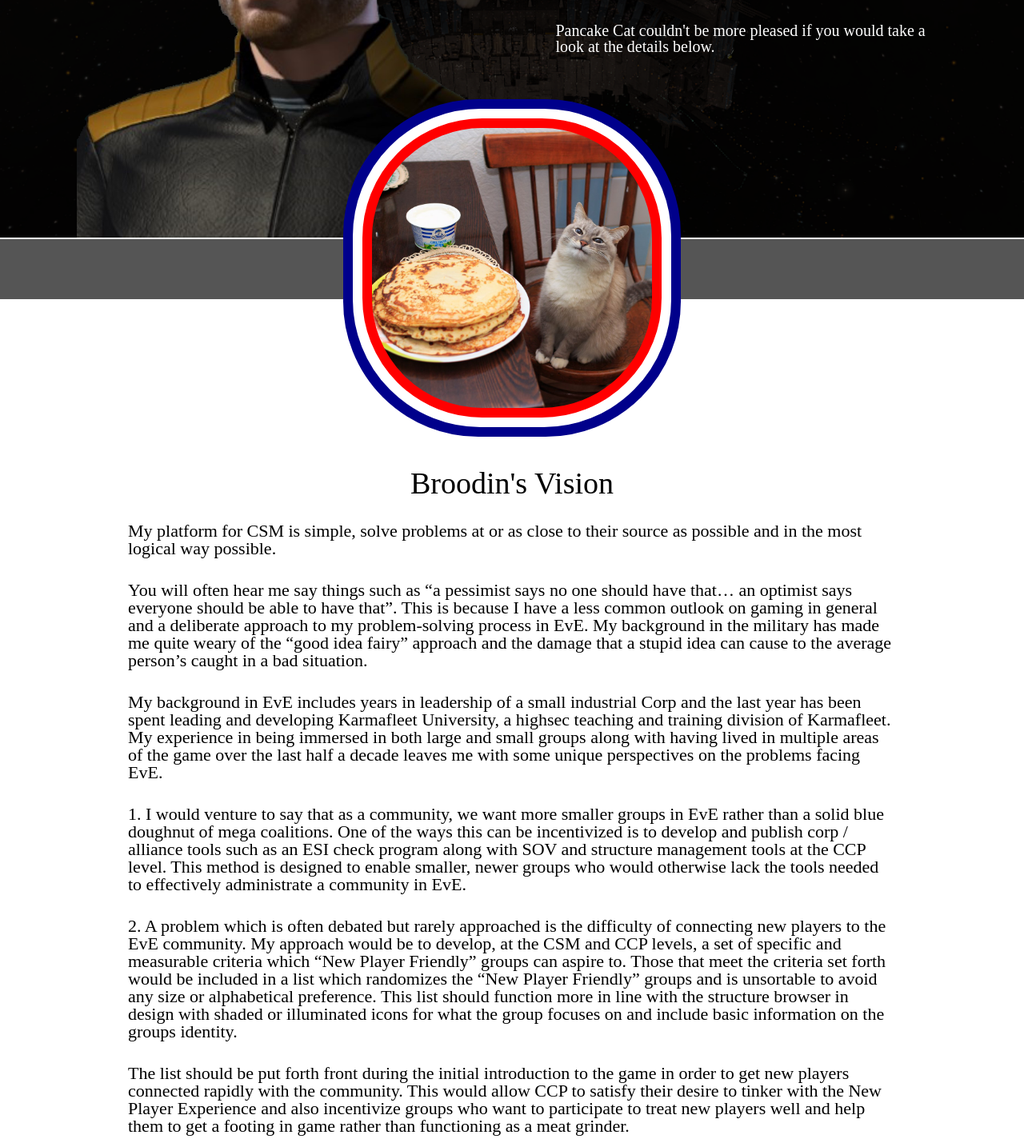
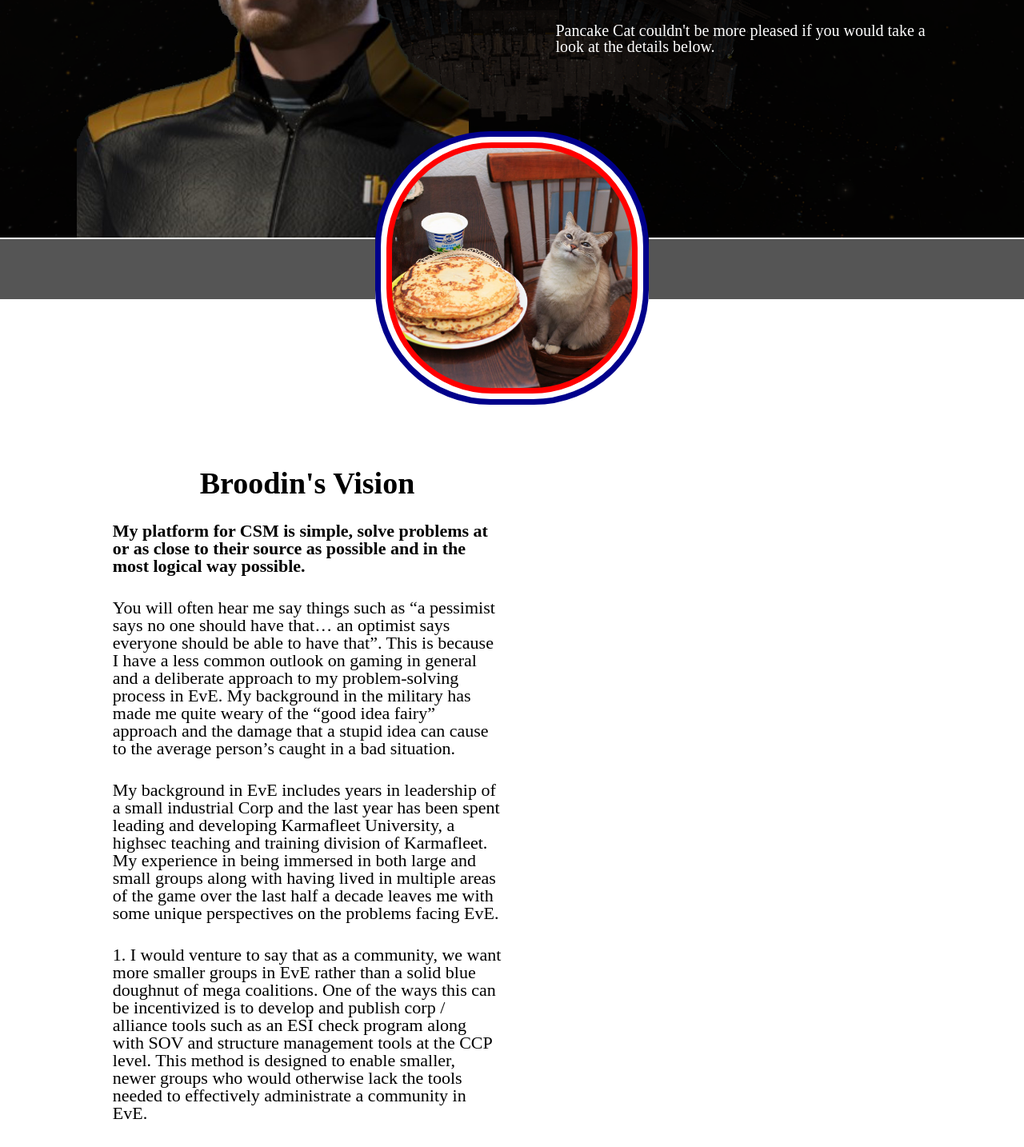
Before and after one commit to kenneth-brook/pancake-cat, a React (Create React App) app: page / in a window 1280 px wide. Shown: the part 440-1874 px from the top of the page at 80% size. Built offline with nearby package versions, Linux system fonts and the light colour scheme.

Commit message:
broke home page into 2 cols

```diff
--- /dev/null
+++ b/src/csm/Csm.js
@@ -0,0 +1,103 @@
+import React from "react";
+
+function Csm() {
+	return (
+		<div className='homeWrap'>
+			<div className='titleWrap'>
+				<h1>Broodin's Vision</h1>
+			</div>
+
+			<p className='first'>
+				My platform for CSM is simple, solve problems at or as close to their
+				source as possible and in the most logical way possible.
+			</p>
+			<p>
+				You will often hear me say things such as “a pessimist says no one
+				should have that… an optimist says everyone should be able to have
+				that”. This is because I have a less common outlook on gaming in general
+				and a deliberate approach to my problem-solving process in EvE. My
+				background in the military has made me quite weary of the “good idea
+				fairy” approach and the damage that a stupid idea can cause to the
+				average person’s caught in a bad situation.
+			</p>
+			<p>
+				My background in EvE includes years in leadership of a small industrial
+				Corp and the last year has been spent leading and developing Karmafleet
+				University, a highsec teaching and training division of Karmafleet. My
+				experience in being immersed in both large and small groups along with
+				having lived in multiple areas of the game over the last half a decade
+				leaves me with some unique perspectives on the problems facing EvE.
+			</p>
+			<ol>
+				<li>
+					<p>
+						1. I would venture to say that as a community, we want more smaller
+						groups in EvE rather than a solid blue doughnut of mega coalitions.
+						One of the ways this can be incentivized is to develop and publish
+						corp / alliance tools such as an ESI check program along with SOV
+						and structure management tools at the CCP level. This method is
+						designed to enable smaller, newer groups who would otherwise lack
+						the tools needed to effectively administrate a community in EvE.
+					</p>
+				</li>
+				<li>
+					<p>
+						2. A problem which is often debated but rarely approached is the
+						difficulty of connecting new players to the EvE community. My
+						approach would be to develop, at the CSM and CCP levels, a set of
+						specific and measurable criteria which “New Player Friendly” groups
+						can aspire to. Those that meet the criteria set forth would be
+						included in a list which randomizes the “New Player Friendly” groups
+						and is unsortable to avoid any size or alphabetical preference. This
+						list should function more in line with the structure browser in
+						design with shaded or illuminated icons for what the group focuses
+						on and include basic information on the groups identity.
+					</p>
+					<p>
+						The list should be put forth front during the initial introduction
+						to the game in order to get new players connected rapidly with the
+						community. This would allow CCP to satisfy their desire to tinker
+						with the New Player Experience and also incentivize groups who want
+						to participate to treat new players well and help them to get a
+						footing in game rather than functioning as a meat grinder.
+					</p>
+				</li>
+				<li>
+					<p>
+						3. There are always questions and concerns on the EvE economy and
+						general gameplay experience. My viewpoint on this is simple… Quit
+						throwing crap ideas at the wall and hoping that something sticks.
+						Scarcity and the industry changes are a sham. A completely knee jerk
+						reaction to a problem that was created by the introduction of
+						Excavator Drones into the game. Belts, anomalies, moons, mineral
+						distribution, blueprint and reaction changes and the overall drought
+						of materials in the game have all been forcefully tinkered with when
+						NONE were the initiator of the market upheaval to begin with.
+					</p>
+					<p>
+						Remove excavators from the game, refund their value by converting
+						the existing drones into an appropriate number of augmented or
+						harvester mining drones and then roll back every unnecessary and
+						harmful change made during the scarcity era.
+					</p>
+				</li>
+			</ol>
+			<p>
+				This game exists today as the greatest sandbox MMO in existence, holding
+				several Guinness Records and bringing thousands together in both common
+				interest and in conflict. Work with that fact, administrate and play the
+				game as it is today, not what you wish it was or your desires from a
+				decade past. EvE is not great because of game designers sitting in a
+				backroom writing lore; it is great because players make the stories that
+				fill volumes of text and several books
+			</p>
+			<p>
+				The best days of New Eden are not behind us if we are diligent as a
+				community to ensure its future is bright and productive, with many wars
+				and many more stories to be made along the path.
+			</p>
+		</div>
+	);
+}
+
+export default Csm;
--- /dev/null
+++ b/src/csm/csm.scss
@@ -0,0 +1,23 @@
+.homeWrap {
+	margin: 0 auto;
+	width: 95%;
+	margin-bottom: 50px;
+
+	.titleWrap {
+		text-align: center;
+
+		h1 {
+			font-size: 3.8rem;
+			font-weight: bold;
+		}
+	}
+
+	p {
+		font-size: 2.2rem;
+		margin-top: 30px;
+	}
+
+	.first {
+		font-weight: bold;
+	}
+}
--- a/src/global-sass/index.scss
+++ b/src/global-sass/index.scss
@@ -3,4 +3,5 @@
 @import "../header/header.scss";
 @import "../nav/nav.scss";
 @import "../home/home.scss";
+@import "../csm/csm.scss";
 @import "../footer/footer.scss";
--- a/src/home/Home.js
+++ b/src/home/Home.js
@@ -1,101 +1,13 @@
 import React from "react";
+import Csm from "../csm/Csm";
 
 function Home() {
 	return (
-		<div className='homeWrap'>
-			<div className='titleWrap'>
-				<h1>Broodin's Vision</h1>
+		<div className='twoColWrap'>
+			<div className='colLeft'>
+				<Csm />
 			</div>
-
-			<p>
-				My platform for CSM is simple, solve problems at or as close to their
-				source as possible and in the most logical way possible.
-			</p>
-			<p>
-				You will often hear me say things such as “a pessimist says no one
-				should have that… an optimist says everyone should be able to have
-				that”. This is because I have a less common outlook on gaming in general
-				and a deliberate approach to my problem-solving process in EvE. My
-				background in the military has made me quite weary of the “good idea
-				fairy” approach and the damage that a stupid idea can cause to the
-				average person’s caught in a bad situation.
-			</p>
-			<p>
-				My background in EvE includes years in leadership of a small industrial
-				Corp and the last year has been spent leading and developing Karmafleet
-				University, a highsec teaching and training division of Karmafleet. My
-				experience in being immersed in both large and small groups along with
-				having lived in multiple areas of the game over the last half a decade
-				leaves me with some unique perspectives on the problems facing EvE.
-			</p>
-			<ol>
-				<li>
-					<p>
-						1. I would venture to say that as a community, we want more smaller
-						groups in EvE rather than a solid blue doughnut of mega coalitions.
-						One of the ways this can be incentivized is to develop and publish
-						corp / alliance tools such as an ESI check program along with SOV
-						and structure management tools at the CCP level. This method is
-						designed to enable smaller, newer groups who would otherwise lack
-						the tools needed to effectively administrate a community in EvE.
-					</p>
-				</li>
-				<li>
-					<p>
-						2. A problem which is often debated but rarely approached is the
-						difficulty of connecting new players to the EvE community. My
-						approach would be to develop, at the CSM and CCP levels, a set of
-						specific and measurable criteria which “New Player Friendly” groups
-						can aspire to. Those that meet the criteria set forth would be
-						included in a list which randomizes the “New Player Friendly” groups
-						and is unsortable to avoid any size or alphabetical preference. This
-						list should function more in line with the structure browser in
-						design with shaded or illuminated icons for what the group focuses
-						on and include basic information on the groups identity.
-					</p>
-					<p>
-						The list should be put forth front during the initial introduction
-						to the game in order to get new players connected rapidly with the
-						community. This would allow CCP to satisfy their desire to tinker
-						with the New Player Experience and also incentivize groups who want
-						to participate to treat new players well and help them to get a
-						footing in game rather than functioning as a meat grinder.
-					</p>
-				</li>
-				<li>
-					<p>
-						3. There are always questions and concerns on the EvE economy and
-						general gameplay experience. My viewpoint on this is simple… Quit
-						throwing crap ideas at the wall and hoping that something sticks.
-						Scarcity and the industry changes are a sham. A completely knee jerk
-						reaction to a problem that was created by the introduction of
-						Excavator Drones into the game. Belts, anomalies, moons, mineral
-						distribution, blueprint and reaction changes and the overall drought
-						of materials in the game have all been forcefully tinkered with when
-						NONE were the initiator of the market upheaval to begin with.
-					</p>
-					<p>
-						Remove excavators from the game, refund their value by converting
-						the existing drones into an appropriate number of augmented or
-						harvester mining drones and then roll back every unnecessary and
-						harmful change made during the scarcity era.
-					</p>
-				</li>
-			</ol>
-			<p>
-				This game exists today as the greatest sandbox MMO in existence, holding
-				several Guinness Records and bringing thousands together in both common
-				interest and in conflict. Work with that fact, administrate and play the
-				game as it is today, not what you wish it was or your desires from a
-				decade past. EvE is not great because of game designers sitting in a
-				backroom writing lore; it is great because players make the stories that
-				fill volumes of text and several books
-			</p>
-			<p>
-				The best days of New Eden are not behind us if we are diligent as a
-				community to ensure its future is bright and productive, with many wars
-				and many more stories to be made along the path.
-			</p>
+			<div className='colRight'></div>
 		</div>
 	);
 }
--- a/src/home/home.scss
+++ b/src/home/home.scss
@@ -1,18 +1,13 @@
-.homeWrap {
+.twoColWrap {
+	width: 80%;
 	margin: 0 auto;
-	width: 75%;
-	margin-bottom: 50px;
+	display: flex;
 
-	.titleWrap {
-		text-align: center;
-
-		h1 {
-			font-size: 3.8rem;
-		}
+	.colLeft {
+		width: 50%;
 	}
 
-	p {
-		font-size: 2.2rem;
-		margin-top: 30px;
+	.colRight {
+		width: 50%;
 	}
 }
--- a/src/nav/nav.scss
+++ b/src/nav/nav.scss
@@ -15,34 +15,34 @@
 	}
 
 	.center1 {
-		width: 350px;
-		height: 350px;
+		width: 300px;
+		height: 300px;
 		background-color: #555555;
 		z-index: 999;
-		border-radius: 40%;
-		border: 36px solid darkblue;
+		border-radius: 42%;
+		border: 21px solid darkblue;
 	}
 
 	.center2 {
-		width: 350px;
-		height: 350px;
+		width: 300px;
+		height: 300px;
 		background-color: #555555;
 		z-index: 1000;
-		border-radius: 40%;
-		border: 24px solid white;
-		margin-top: -24px;
-		margin-left: -24px;
+		border-radius: 42%;
+		border: 14px solid white;
+		margin-top: -14px;
+		margin-left: -14px;
 	}
 
 	.center3 {
-		width: 350px;
-		height: 350px;
+		width: 300px;
+		height: 300px;
 		background-color: #555555;
 		z-index: 1001;
-		border-radius: 40%;
-		border: 12px solid red;
-		margin-top: -12px;
-		margin-left: -12px;
+		border-radius: 42%;
+		border: 7px solid red;
+		margin-top: -7px;
+		margin-left: -7px;
 		background-image: url(../img/i09FJm4.jpg);
 		background-position: center;
 		background-repeat: no-repeat;
```
